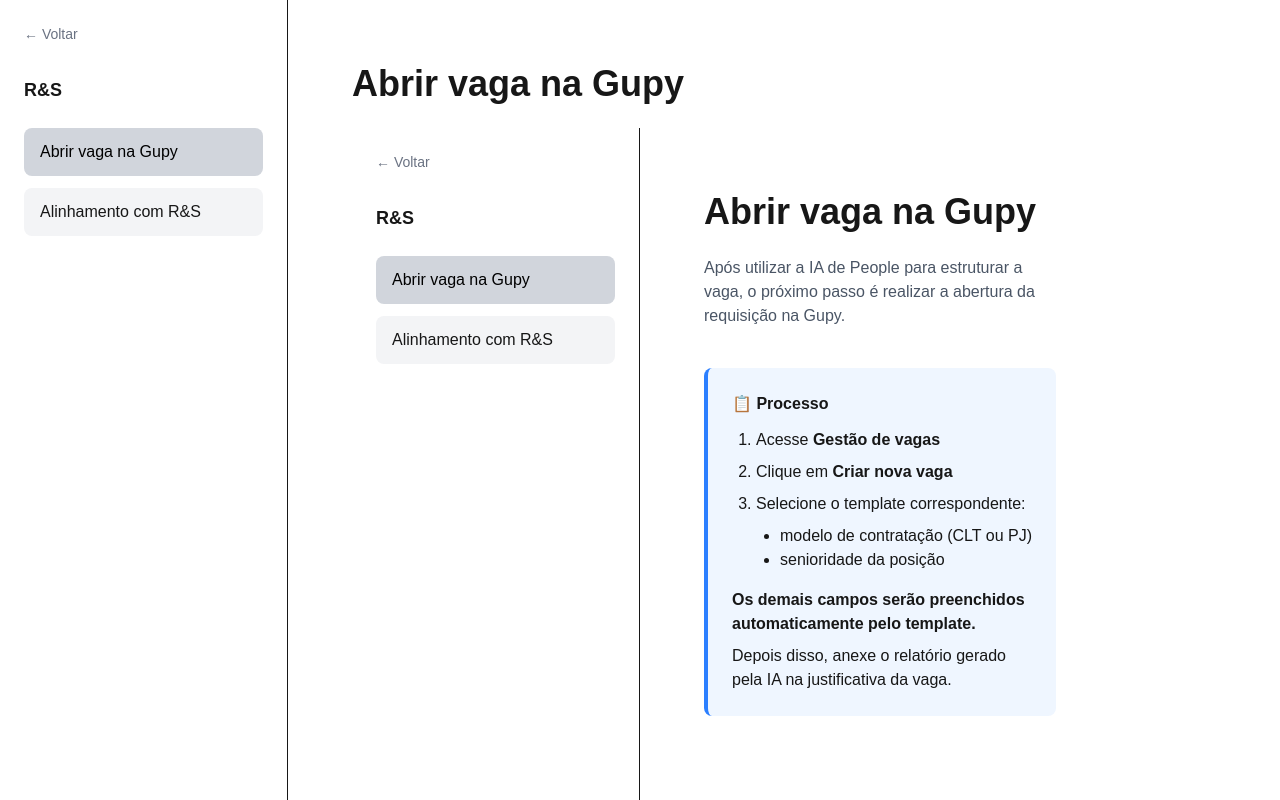
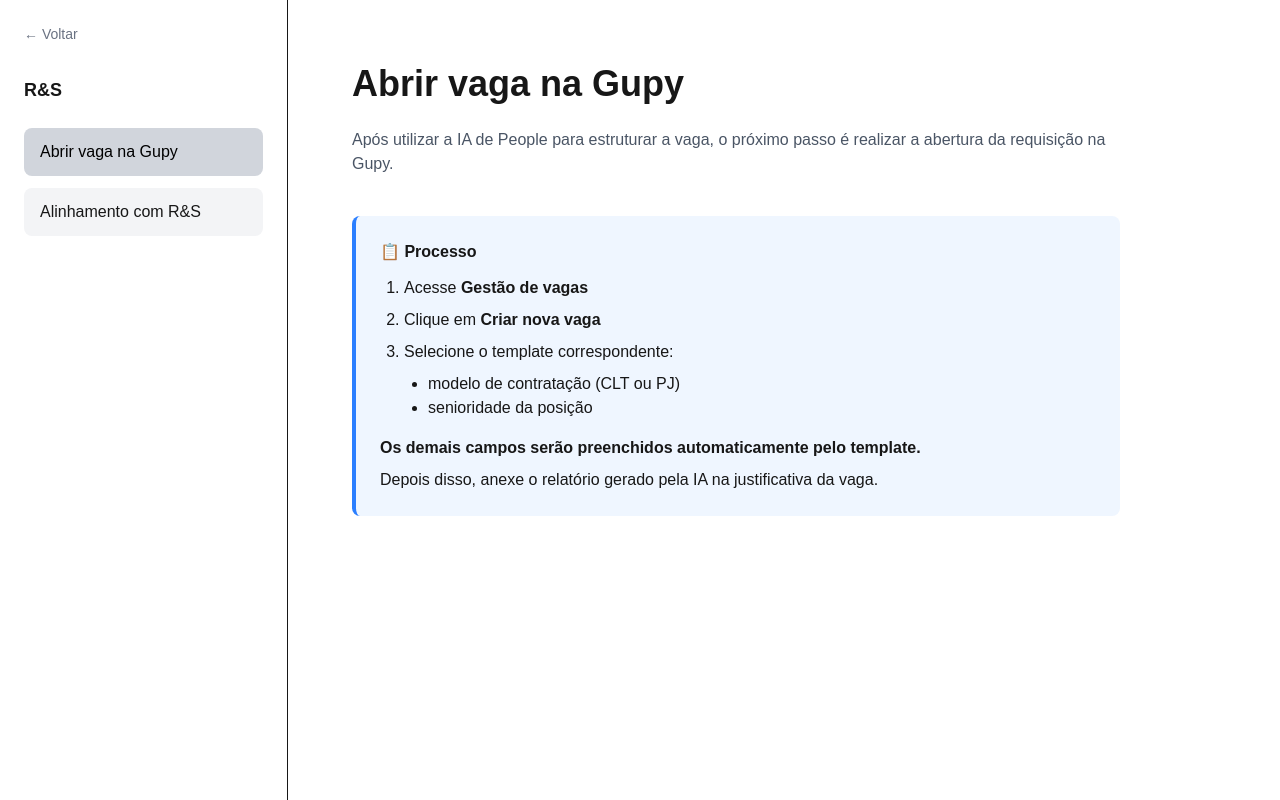
Before and after one commit to amandafrann/programa-lider-hero, a Next.js app: page /rs/abertura in a window 1280 px wide. Shown: the top 800 px of the page. Built offline with nearby package versions, Linux system fonts and the light colour scheme.

Commit message:
atualizar abertura

```diff
--- a/app/rs/abertura/page.tsx
+++ b/app/rs/abertura/page.tsx
@@ -1,23 +1,6 @@
-import LessonLayout from "@/app/components/LessonLayout";
-
 export default function AberturaPage() {
   return (
-    <LessonLayout
-      title="Abrir vaga na Gupy"
-      backLink="/rs"
-      sectionTitle="R&S"
-      lessons={[
-        {
-          name: "Abrir vaga na Gupy",
-          path: "/rs/abertura",
-        },
-        {
-          name: "Alinhamento com R&S",
-          path: "/rs/abertura/alinhamento",
-        },
-      ]}
-    >
-
+    <>
       <p className="text-gray-600 mb-10">
         Após utilizar a IA de People para estruturar a vaga,
         o próximo passo é realizar a abertura da requisição na Gupy.
@@ -46,7 +29,6 @@
           Depois disso, anexe o relatório gerado pela IA na justificativa da vaga.
         </p>
       </div>
-
-    </LessonLayout>
+    </>
   );
 }
```
